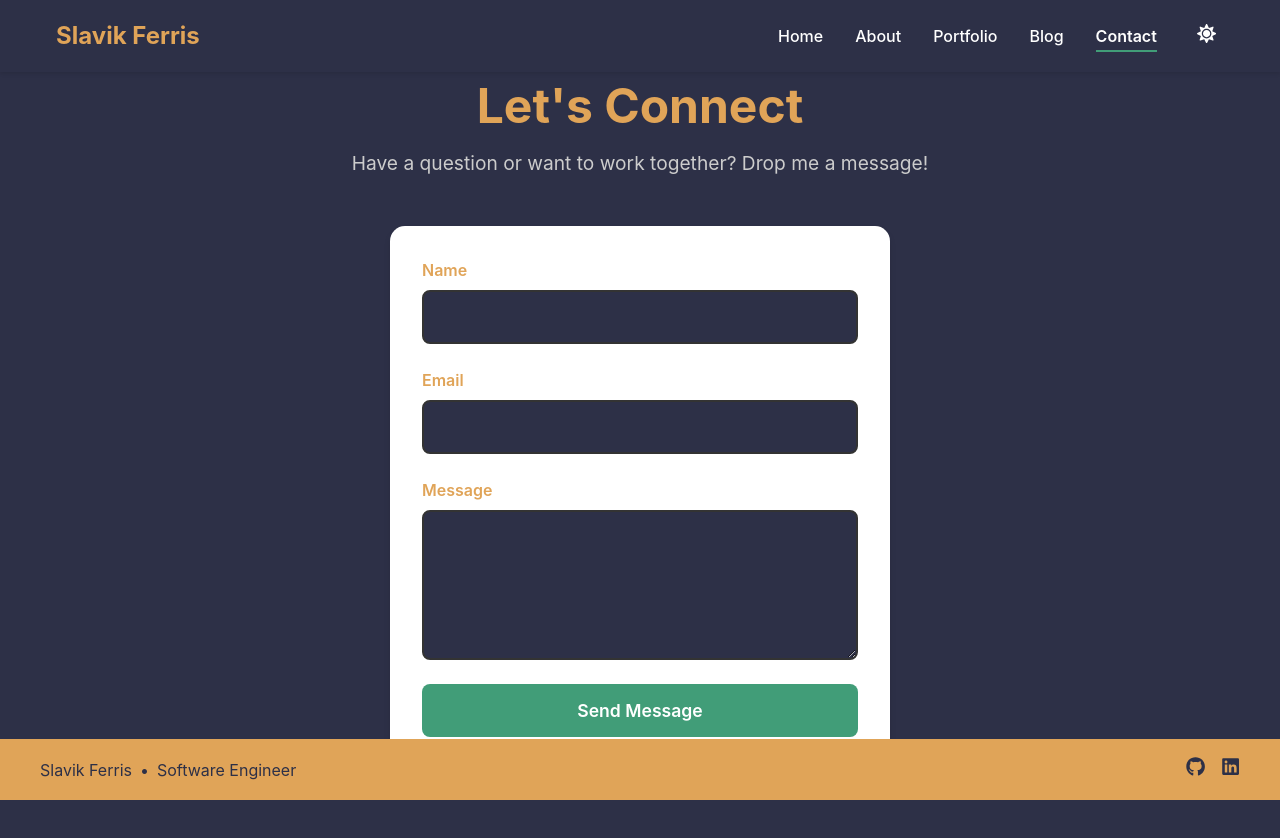
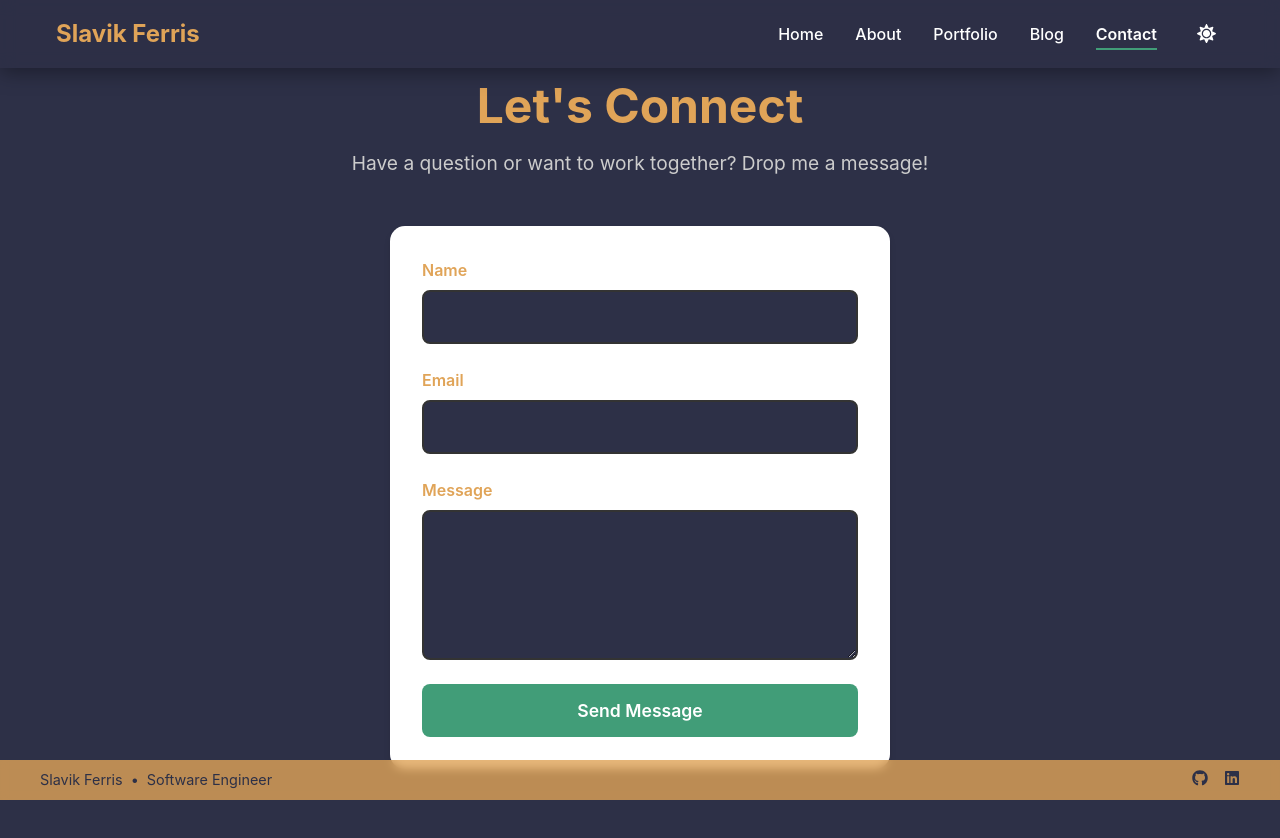
Before and after one commit to zlavik/slavik-portfolio, a React (Vite) app: page /contact in a window 1280 px wide. Shown: the top 838 px of the page. Built offline with nearby package versions, Linux system fonts and the light colour scheme.

Commit message:
update visuals

```diff
--- a/src/components/Footer.tsx
+++ b/src/components/Footer.tsx
@@ -3,9 +3,10 @@ import { motion } from 'framer-motion';
 import { FaGithub, FaLinkedin } from 'react-icons/fa';
 
 const FooterContainer = styled(motion.footer)`
-    background-color: ${props => props.theme.colors.primary};
+  background-color: ${props => `${props.theme.colors.primary}CC`}; // Added transparency
+  backdrop-filter: blur(5px);
   color: ${props => props.theme.colors.white};
-    padding: 1rem;
+  padding: 0.5rem;
   width: 100%;
   position: fixed;
   bottom: 0;
@@ -23,6 +24,7 @@ import { FaGithub, FaLinkedin } from 'react-icons/fa';
   display: flex;
   align-items: center;
   gap: 0.5rem;
+  font-size: 0.9rem;
 `;
 
 const SocialLinks = styled.div`
@@ -31,16 +33,14 @@ import { FaGithub, FaLinkedin } from 'react-icons/fa';
 
   a {
     color: ${props => props.theme.colors.white};
-      font-size: 1.2rem;
+    font-size: 1rem;
     transition: ${props => props.theme.transitions.default};
 
     &:hover {
       color: ${props => props.theme.colors.accent};
     }
   }
-  `;
-
-  const Footer = () => {
+`;  const Footer = () => {
     return (
       <FooterContainer
         initial={{ opacity: 0, y: 20 }}
--- a/src/components/Navbar.tsx
+++ b/src/components/Navbar.tsx
@@ -10,8 +10,9 @@ const Nav = styled.nav`
   left: 0;
   right: 0;
   padding: 1rem 2rem;
-  background: ${props => props.theme.colors.white};
-  box-shadow: 0 2px 4px rgba(0, 0, 0, 0.1);
+  background: ${props => props.theme.colors.white}CC;
+  backdrop-filter: blur(8px);
+  box-shadow: 0 4px 20px rgba(0, 0, 0, 0.38);
   z-index: 1000;
 `;
 
@@ -73,11 +74,26 @@ const NavLink = styled(Link)`
 const ThemeToggle = styled(motion.button)`
   background: none;
   border: none;
+
   color: ${props => props.theme.colors.text};
   font-size: 1.2rem;
   cursor: pointer;
   padding: 0.5rem;
   margin-left: 2rem;
+  border-radius: 50%;
+  width: 35px;
+  height: 35px;
+  display: flex;
+  align-items: center;
+  justify-content: center;
+  transition: all 0.3s ease;
+  &:hover {
+    transform: rotate(15deg);
+    background: ${props => props.theme.colors.primary};
+  }
+  &:focus {
+    outline: none;
+  }
 `;
 
 const MobileMenuButton = styled.button`
```
Lines whose indentation alone changed are shown as unchanged.
